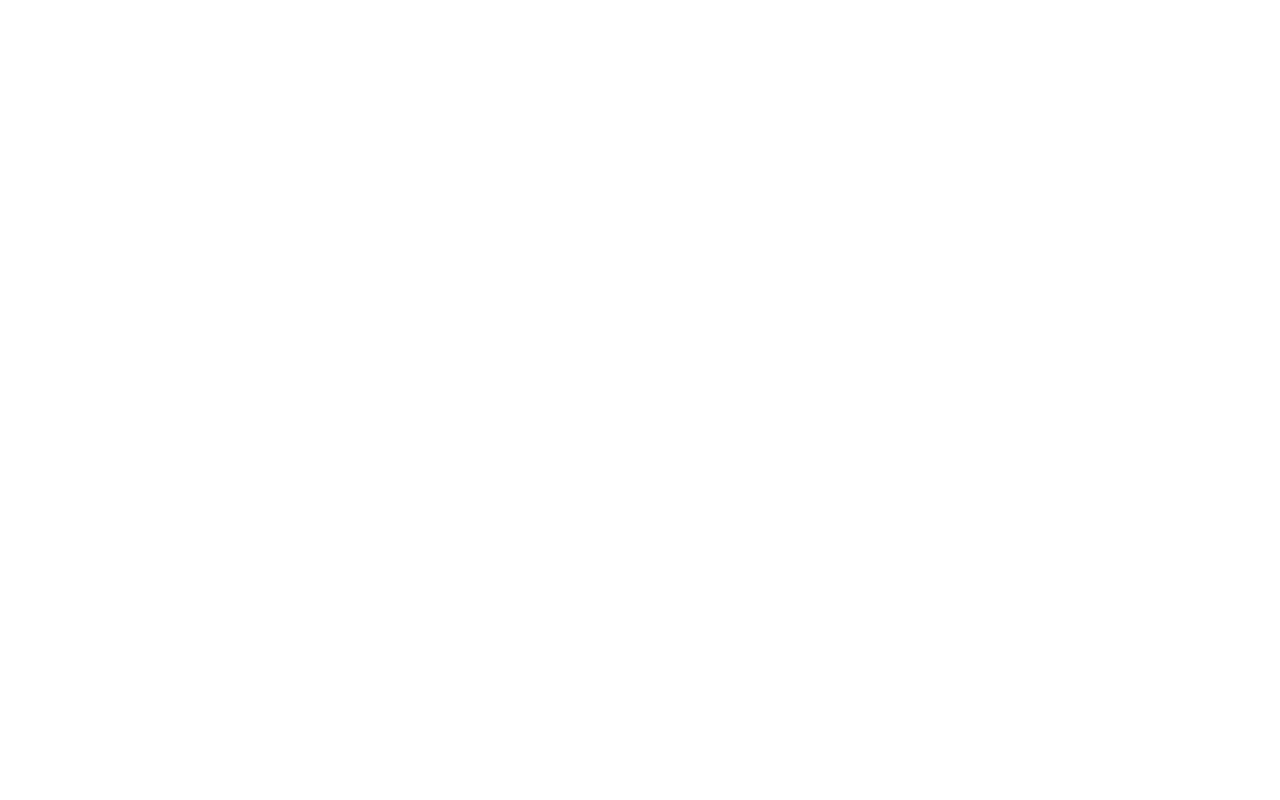
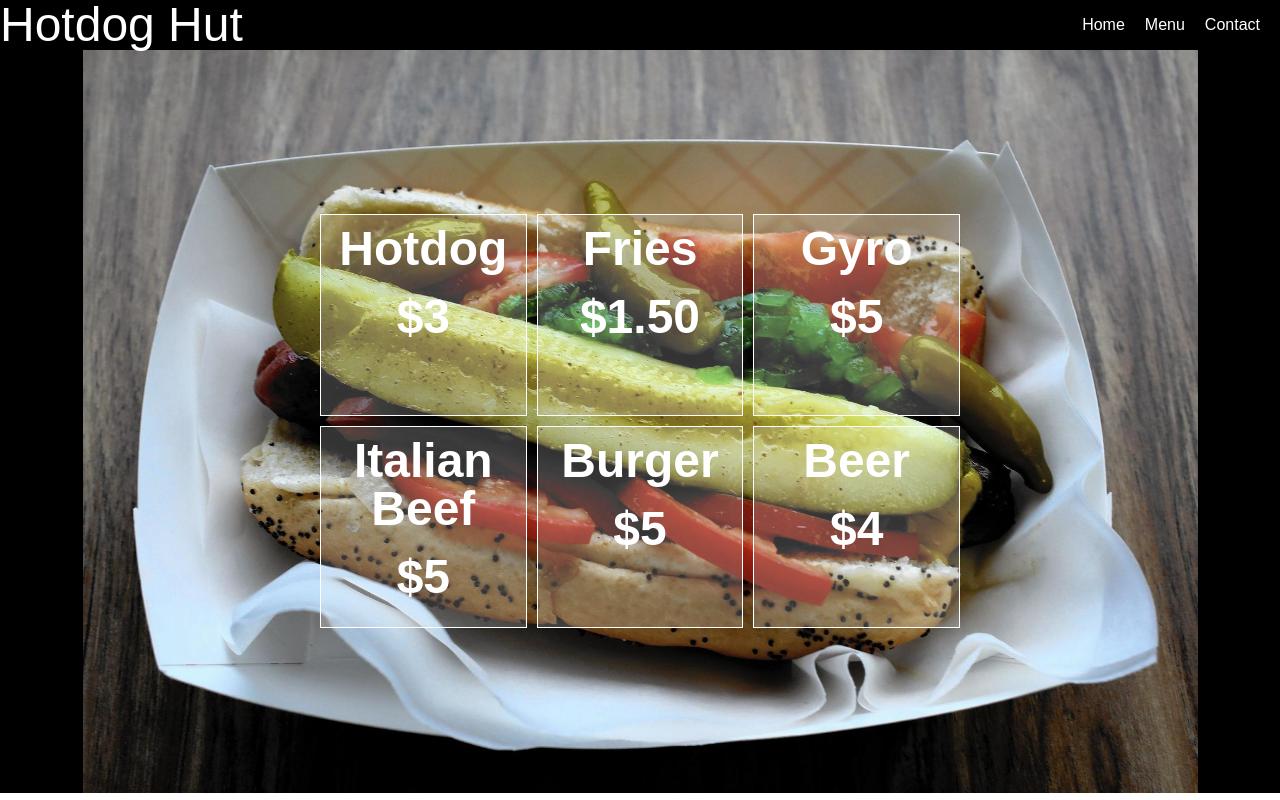
Before and after one commit to run-after/js-restaurant, a website built with webpack: page dist/index.html in a window 1280 px wide. Built offline with nearby package versions, Linux system fonts and the light colour scheme.

Commit message:
Seperated to modules. Complete header, home, and menu

```diff
--- /dev/null
+++ b/src/header.js
@@ -0,0 +1,32 @@
+const Header = (() => {
+
+  const container = document.getElementById("container");
+
+  const header = document.createElement("div");
+  header.classList.add("header");
+
+  const logo = document.createElement("h1");
+  logo.textContent = "Hotdog Hut";
+
+  const list = document.createElement("ul");
+  const listItem1 = document.createElement("li");
+  const listItem2 = document.createElement("li");
+  const listItem3 = document.createElement("li");
+
+  listItem1.innerHTML = "<a href='#'>Home</a>";
+  listItem2.innerHTML = "<a href='#'>Menu</a>";
+  listItem3.innerHTML = "<a href='#'>Contact</a>";
+
+  list.appendChild(listItem1);
+  list.appendChild(listItem2);
+  list.appendChild(listItem3);
+
+  header.appendChild(logo);
+
+  header.appendChild(list);
+
+  container.appendChild(header);
+
+})();
+
+export {Header};
--- a/src/index.js
+++ b/src/index.js
@@ -1 +1,3 @@
+import Header from "./header.js";
 //import Home from "./home.js";
+import Menu from "./menu.js";
--- a/src/menu.js
+++ b/src/menu.js
@@ -1,4 +1,42 @@
 const Menu = (() => {
+
+  const createItem = (name, amount) => {
+    let menuItem = document.createElement("div");
+    menuItem.classList.add("menu-item");
+    menu.appendChild(menuItem);
+
+    let item = document.createElement("p");
+    item.textContent = name;
+    let cost = document.createElement("p");
+    cost.textContent = amount;
+
+    menuItem.appendChild(item);
+    menuItem.appendChild(cost);
+  };
+
+  const container = document.getElementById("container");
+
+  const main = document.createElement("div");
+  main.classList.add("main");
+
+  container.appendChild(main);
+
+  const menu = document.createElement("div");
+  menu.classList.add("menu");
+
+  main.appendChild(menu);
+
+  createItem("Hotdog", "$3");
+
+  createItem("Fries", "$1.50");
+
+  createItem("Gyro", "$5");
+
+  createItem("Italian Beef", "$5");
+
+  createItem("Burger", "$5");
+
+  createItem("Beer", "$4");
 
 })();
 
--- a/styles/styles.css
+++ b/styles/styles.css
@@ -51,3 +51,24 @@ h2 {
 .main > * {
   margin-bottom: 20px;
 }
+
+.menu {
+  margin-top: 20px;
+  display: grid;
+  grid-gap: 10px;
+  width: 50%;
+  grid-template-columns: repeat(3, 1fr);
+}
+
+.menu-item {
+  height: 200px;
+  border: 1px solid white;
+  background: rgba(255, 255, 255, 0.2);
+}
+
+.menu-item > * {
+  font-weight: bold;
+  font-size: 3em;
+  text-align: center;
+  padding: 10px;
+}
```
Also changed, not shown: src/home.js (+0 -25 lines), dist/main.js.
